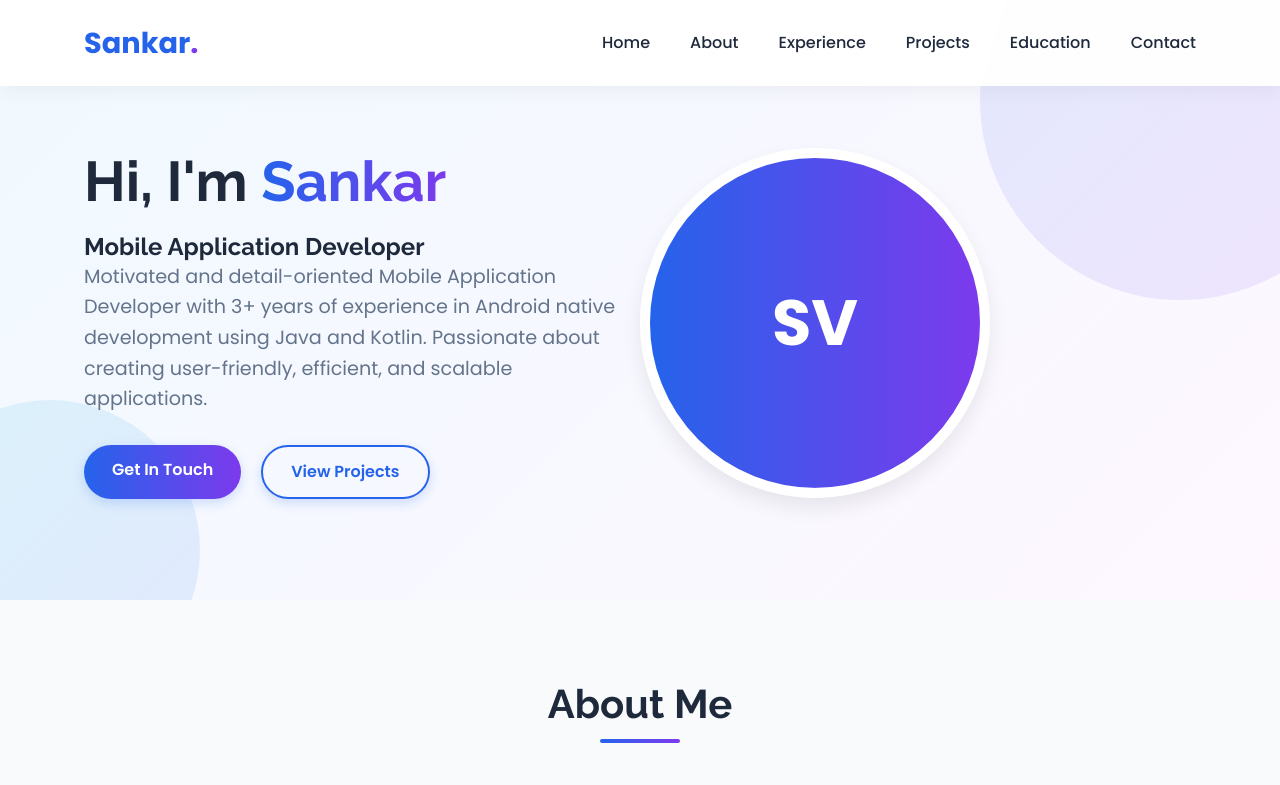
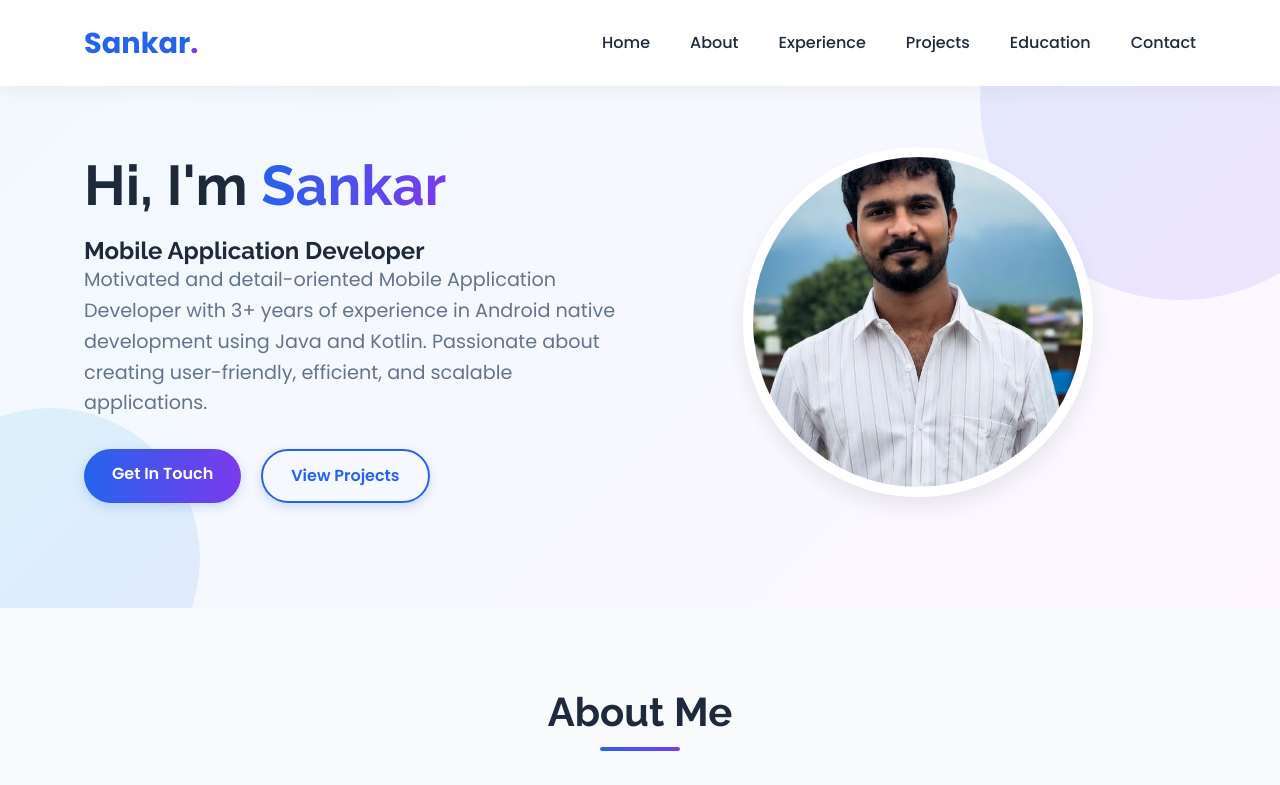
Before and after one commit to Sankarvjss78/portfolio, a plain HTML site: page portfolio.html in a window 1280 px wide. Shown: the top 785 px of the page. Drawn offline with Linux system fonts and the light colour scheme.

Commit message:
Update and rename sankar.portfolio.html to portfolio.html

```diff
--- a/sankar.portfolio.html
+++ b/portfolio.html
@@ -781,9 +781,10 @@
             <div class="hero-image">
                 <div class="profile-img-placeholder">
                     <!-- Profile image would go here -->
-                    <div class="profile-img" style="background: linear-gradient(to right, var(--primary-color), var(--secondary-color)); display: flex; align-items: center; justify-content: center; color: white; font-size: 4rem; font-weight: bold;">
-                        SV
-                    </div>
+                    <img class="profile-img" src="./profile.jpeg" alt="">
+<!--                    <div class="profile-img" style="background: linear-gradient(to right, var(&#45;&#45;primary-color), var(&#45;&#45;secondary-color)); display: flex; align-items: center; justify-content: center; color: white; font-size: 4rem; font-weight: bold;">-->
+<!--                       -->
+<!--                    </div>-->
                 </div>
             </div>
         </div>
```
